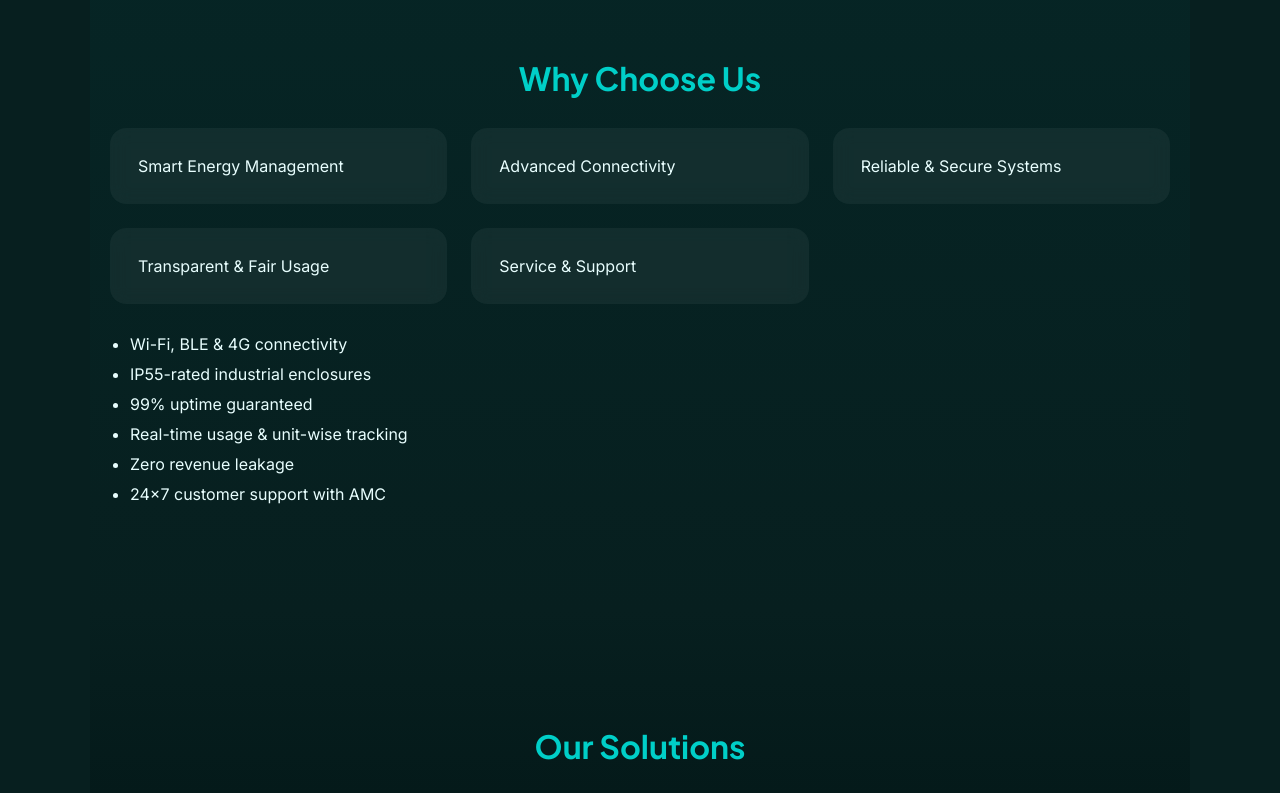
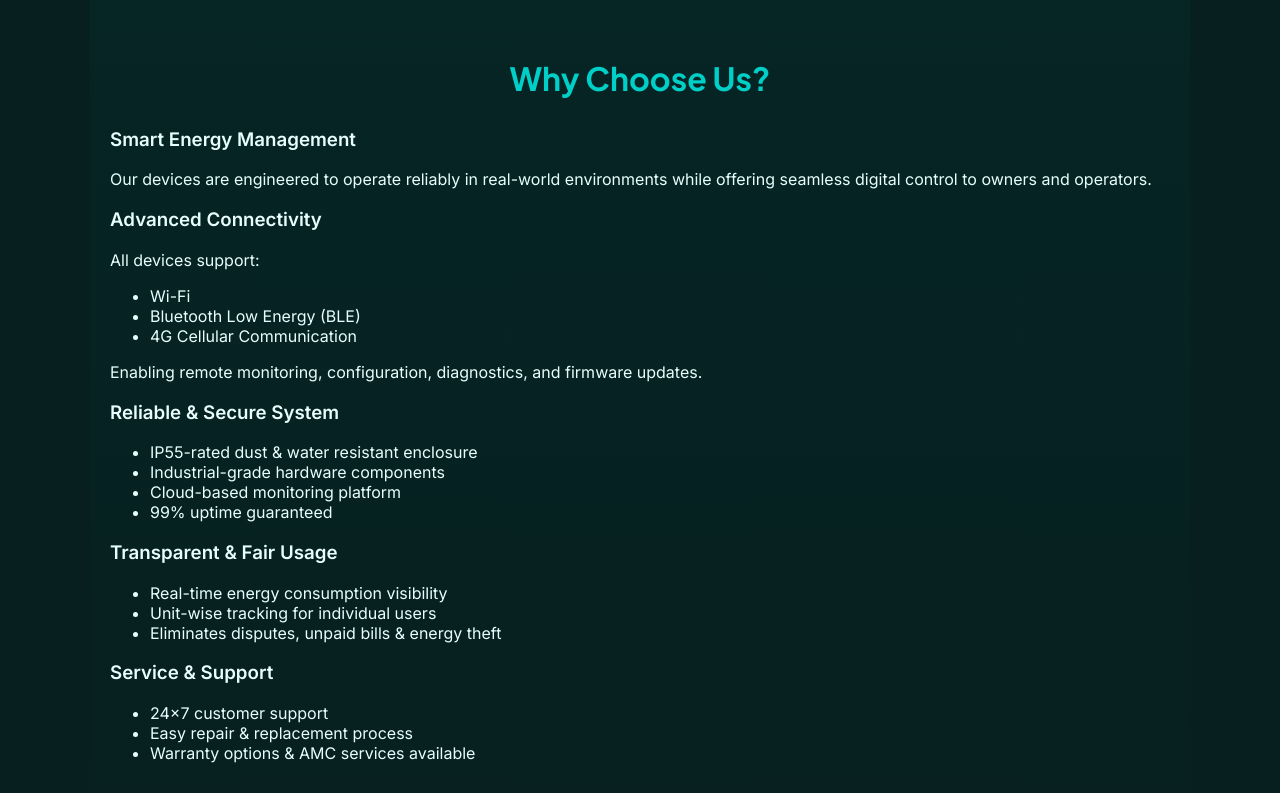
Before and after one commit to vjratech/Website, a plain HTML site: page index.html in a window 1280 px wide. Shown: the part 1480-2273 px from the top of the page. Drawn offline with Linux system fonts and the light colour scheme.

Commit message:
Update index.html

```diff
--- a/index.html
+++ b/index.html
@@ -28,7 +28,7 @@
 </header>
 
 <section class="section section-soft reveal">
-  <h2>Who We Are</h2>
+  <h2>Who We Are?</h2>
   <p>
     VJRA Technologies is a smart energy technology company focused on
     <strong>automation, transparency, and reliability</strong>.
@@ -40,7 +40,7 @@
 </section>
 
 <section class="section section-dark reveal">
-  <h2>What We Do</h2>
+  <h2>What We Do?</h2>
   <p>
     We design, manufacture, and deploy smart prepaid metering solutions and EV
     charging infrastructure that are secure, scalable, and built for real-world
@@ -48,26 +48,65 @@
   </p>
 </section>
 
-<section class="section section-soft reveal">
-  <h2>Why Choose Us</h2>
+<section class="section section-soft reveal why-us">
+  <h2>Why Choose Us?</h2>
 
-  <div class="grid">
-    <div class="card">Smart Energy Management</div>
-    <div class="card">Advanced Connectivity</div>
-    <div class="card">Reliable & Secure Systems</div>
-    <div class="card">Transparent & Fair Usage</div>
-    <div class="card">Service & Support</div>
+  <div class="why-grid">
+
+    <div class="why-card">
+      <h3>Smart Energy Management</h3>
+      <p>
+        Our devices are engineered to operate reliably in real-world
+        environments while offering seamless digital control to owners
+        and operators.
+      </p>
+    </div>
+
+    <div class="why-card">
+      <h3>Advanced Connectivity</h3>
+      <p>All devices support:</p>
+      <ul>
+        <li>Wi-Fi</li>
+        <li>Bluetooth Low Energy (BLE)</li>
+        <li>4G Cellular Communication</li>
+      </ul>
+      <p class="muted">
+        Enabling remote monitoring, configuration, diagnostics,
+        and firmware updates.
+      </p>
+    </div>
+
+    <div class="why-card">
+      <h3>Reliable & Secure System</h3>
+      <ul>
+        <li>IP55-rated dust & water resistant enclosure</li>
+        <li>Industrial-grade hardware components</li>
+        <li>Cloud-based monitoring platform</li>
+        <li>99% uptime guaranteed</li>
+      </ul>
+    </div>
+
+    <div class="why-card">
+      <h3>Transparent & Fair Usage</h3>
+      <ul>
+        <li>Real-time energy consumption visibility</li>
+        <li>Unit-wise tracking for individual users</li>
+        <li>Eliminates disputes, unpaid bills & energy theft</li>
+      </ul>
+    </div>
+
+    <div class="why-card">
+      <h3>Service & Support</h3>
+      <ul>
+        <li>24×7 customer support</li>
+        <li>Easy repair & replacement process</li>
+        <li>Warranty options & AMC services available</li>
+      </ul>
+    </div>
+
   </div>
+</section>
 
-  <ul class="feature-list">
-    <li>Wi-Fi, BLE & 4G connectivity</li>
-    <li>IP55-rated industrial enclosures</li>
-    <li>99% uptime guaranteed</li>
-    <li>Real-time usage & unit-wise tracking</li>
-    <li>Zero revenue leakage</li>
-    <li>24×7 customer support with AMC</li>
-  </ul>
-</section>
 
 <section class="section section-dark reveal">
   <h2>Our Solutions</h2>
@@ -97,7 +136,7 @@
 
 <footer class="footer">
   <p>📧 sales@vjratechnologies.com</p>
-  <p>📞 +91 8855 094432 | +91 93707 70190</p>
+  <p>📞 +91 8855 094432 </p>
   <p>© VJRA Technologies</p>
 </footer>
 
```
